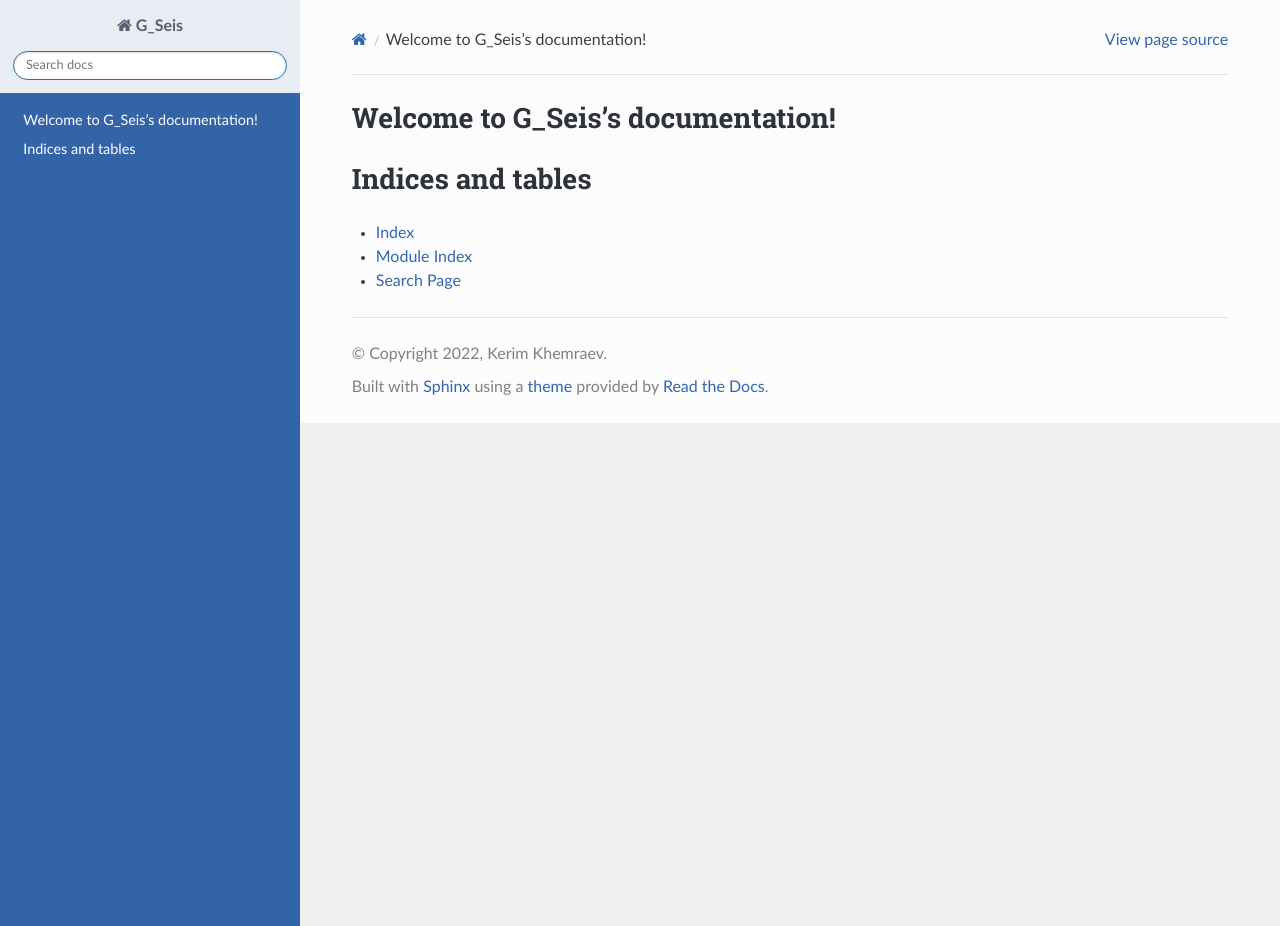
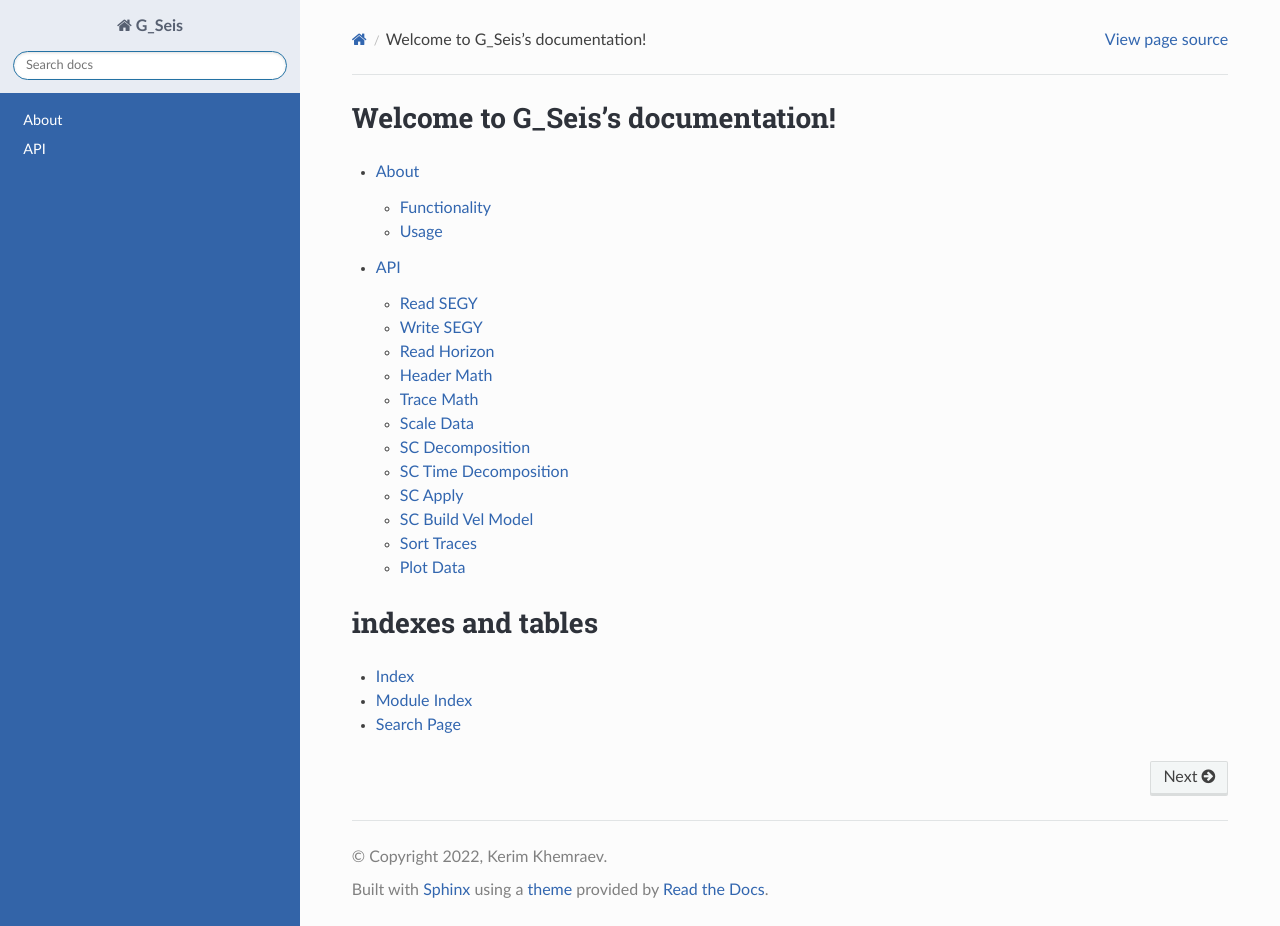
Before and after one commit to kerim371/G_Seis, a Sphinx documentation site: the page built from docs/source/index.rst, in a window 1280 px wide and 926 px high. Built offline with Sphinx 7.4.7 and the Read the Docs theme 2.0.0, drawn with Linux system fonts in a browser that asks for light colours.

Commit message:
Improved docs

```diff
--- /dev/null
+++ b/docs/source/about.rst
@@ -0,0 +1,22 @@
+About
+=====
+
+Simple 2D-Seismic data processing GUI application
+
+Functionality
+-------------
+
+#. SEGY read/write (reads to binary file of format single)
+#. visualize data with three keys sorting
+#. surface-consistent first arrival (or amplitude) decomposition according to 2, 3, 4 factor model
+#. interactively build velocity model based on decomposed arrival picks
+#. perform static, amplitude and spectrum correction (deconvolution)
+#. perform some basic header and data arithmetic
+
+Usage
+-----
+The main file is G_Seis.m Before running the application you should:
+
+#. set path to the root folder and include all the folders inside it
+#. build mex function in /g_other folder. Commands >> mex -setup and >> mex typecastx.c (or >> mex g_other/typecastx.c depending on current path) may help
+#. run the app: >> G_Seis
--- /dev/null
+++ b/docs/source/api/api.rst
@@ -0,0 +1,19 @@
+API
+===
+
+.. toctree::
+   :caption: Content
+   :maxdepth: 2
+
+   read_segy.rst
+   write_segy.rst
+   read_horizon.rst
+   header_math.rst
+   trace_math.rst
+   scale_data.rst
+   sc_decomposition.rst
+   sc_time_decomposition.rst
+   sc_apply.rst
+   sc_build_vel_model.rst
+   sort_traces.rst
+   plot_data.rst
--- /dev/null
+++ b/docs/source/api/header_math.rst
@@ -0,0 +1,2 @@
+Header Math
+===========
--- /dev/null
+++ b/docs/source/api/plot_data.rst
@@ -0,0 +1,2 @@
+Plot Data
+=========
--- /dev/null
+++ b/docs/source/api/read_horizon.rst
@@ -0,0 +1,2 @@
+Read Horizon
+============
--- /dev/null
+++ b/docs/source/api/read_segy.rst
@@ -0,0 +1,2 @@
+Read SEGY
+=========
--- /dev/null
+++ b/docs/source/api/sc_apply.rst
@@ -0,0 +1,2 @@
+SC Apply
+========
--- /dev/null
+++ b/docs/source/api/sc_build_vel_model.rst
@@ -0,0 +1,2 @@
+SC Build Vel Model
+==================
--- /dev/null
+++ b/docs/source/api/sc_decomposition.rst
@@ -0,0 +1,2 @@
+SC Decomposition
+================
--- /dev/null
+++ b/docs/source/api/sc_time_decomposition.rst
@@ -0,0 +1,2 @@
+SC Time Decomposition
+=====================
--- /dev/null
+++ b/docs/source/api/scale_data.rst
@@ -0,0 +1,2 @@
+Scale Data
+==========
--- /dev/null
+++ b/docs/source/api/sort_traces.rst
@@ -0,0 +1,2 @@
+Sort Traces
+===========
--- /dev/null
+++ b/docs/source/api/trace_math.rst
@@ -0,0 +1,2 @@
+Trace Math
+==========
--- /dev/null
+++ b/docs/source/api/write_segy.rst
@@ -0,0 +1,2 @@
+Write SEGY
+==========
--- a/docs/source/index.rst
+++ b/docs/source/index.rst
@@ -8,11 +8,12 @@ Welcome to G_Seis's documentation!
 
 .. toctree::
    :maxdepth: 2
-   :caption: Contents:
+
+   about
+   api/api
 
 
-
-Indices and tables
+indexes and tables
 ==================
 
 * :ref:`genindex`
```
Also changed, not shown: 2 other files.
